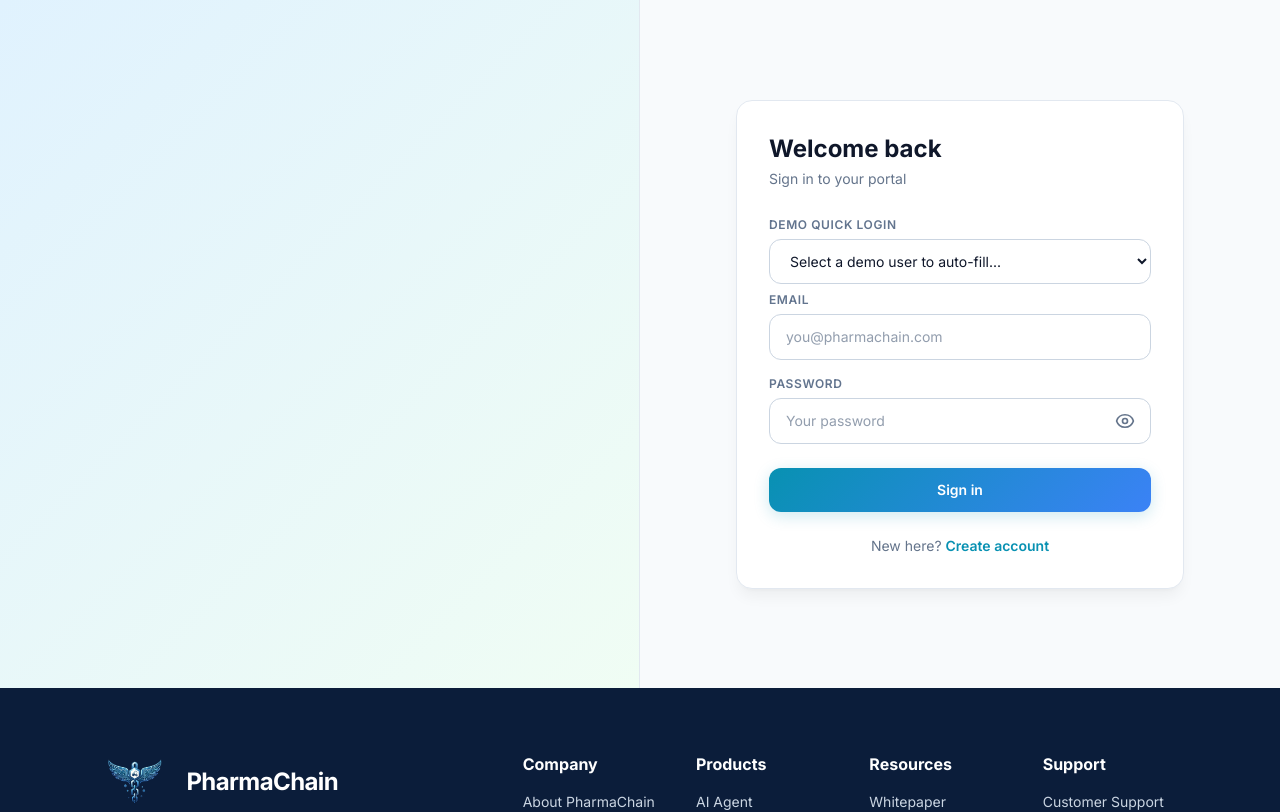
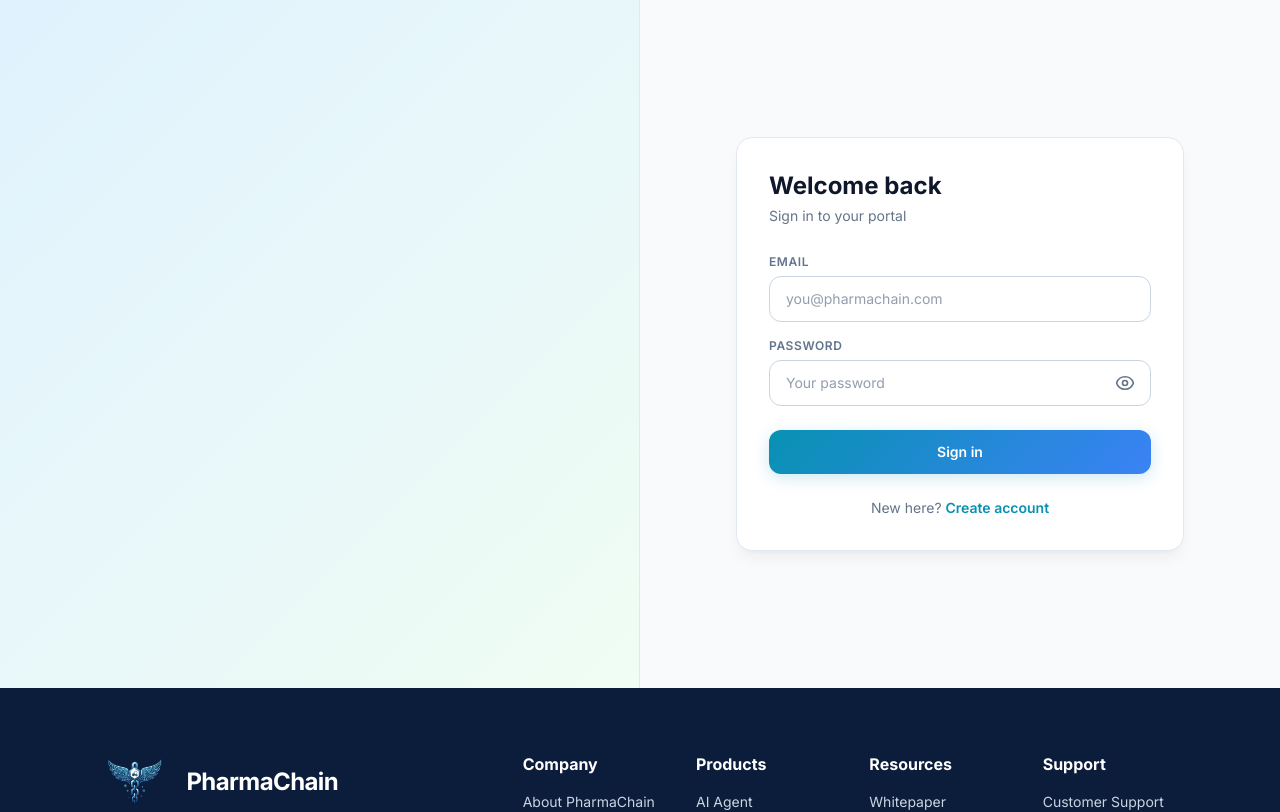
Before and after one commit to Anish05s/PharmaChain, a React (Vite) app in the folder frontend/: page /login in a window 1280 px wide. Shown: the top 812 px of the page. Built offline with nearby package versions, Linux system fonts and the light colour scheme; no server answers.

Commit message:
Remove quick demo login dropdown

```diff
--- a/frontend/src/pages/Login.jsx
+++ b/frontend/src/pages/Login.jsx
@@ -106,25 +106,6 @@ export default function Login() {
               )}
 
               <form onSubmit={handleSubmit} className="space-y-4">
-                <div className="mb-2">
-                  <label className="text-xs font-semibold text-slate-500 uppercase tracking-wider mb-1.5 block">Demo Quick Login</label>
-                  <select
-                    className="w-full px-4 py-3 text-sm rounded-xl cursor-pointer transition-colors"
-                    style={{ background: '#f8fafc', border: '1px solid var(--border)', color: 'var(--text-base)' }}
-                    defaultValue=""
-                    onChange={(e) => {
-                      if (!e.target.value) return;
-                      const [em, pw] = e.target.value.split(':');
-                      setEmail(em);
-                      setPassword(pw);
-                    }}
-                  >
-                    <option value="" disabled>Select a demo user to auto-fill...</option>
-                    <option value="admin@moonpharma.com:password">Manufacturer - Kailash Chandrasekhar (Moon Pharma)</option>
-                    <option value="admin@paulmedico.com:password">Supplier - Aditya Paul (Paul Medico)</option>
-                    <option value="admin@ethhospitals.com:password">Hospital - Dr. Madhumita Sen (ETH Hospitals)</option>
-                  </select>
-                </div>
                 <div>
                   <label className="text-xs font-semibold text-slate-500 uppercase tracking-wider mb-1.5 block">Email</label>
                   <input
```
